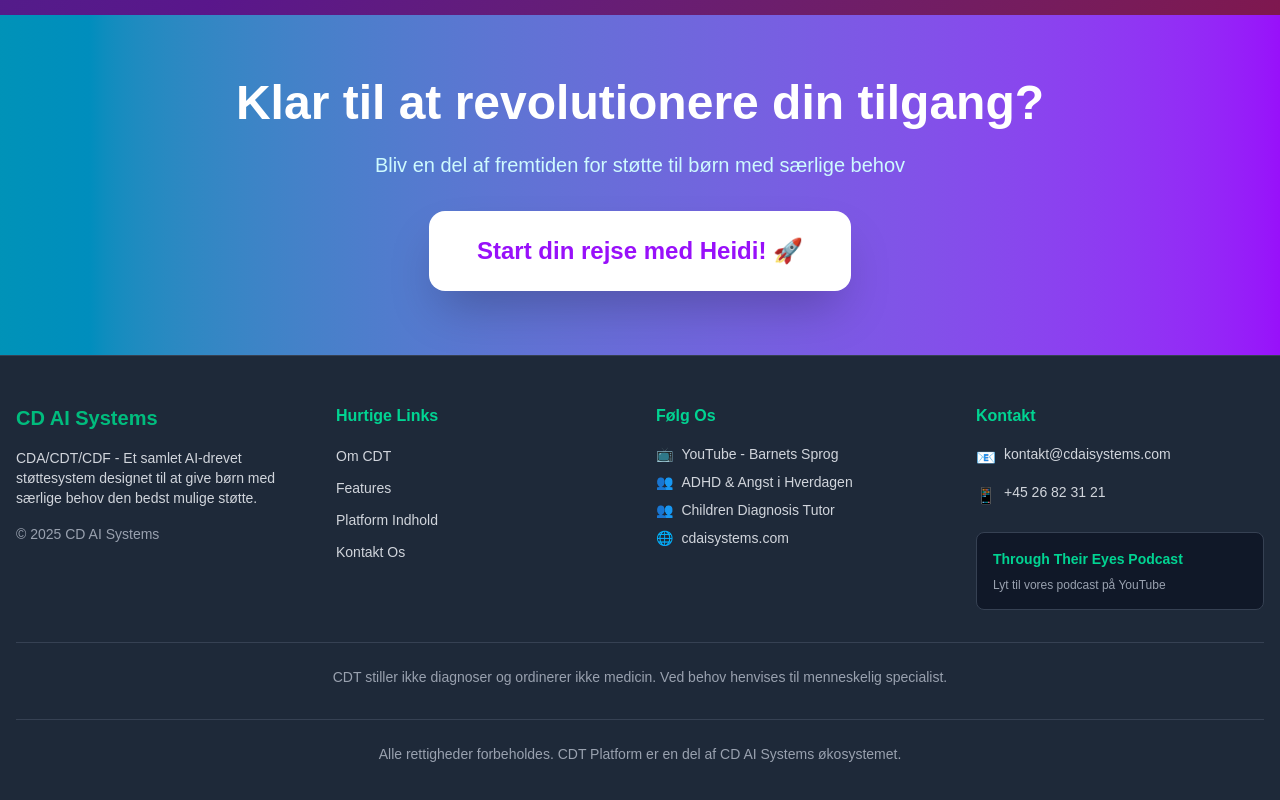
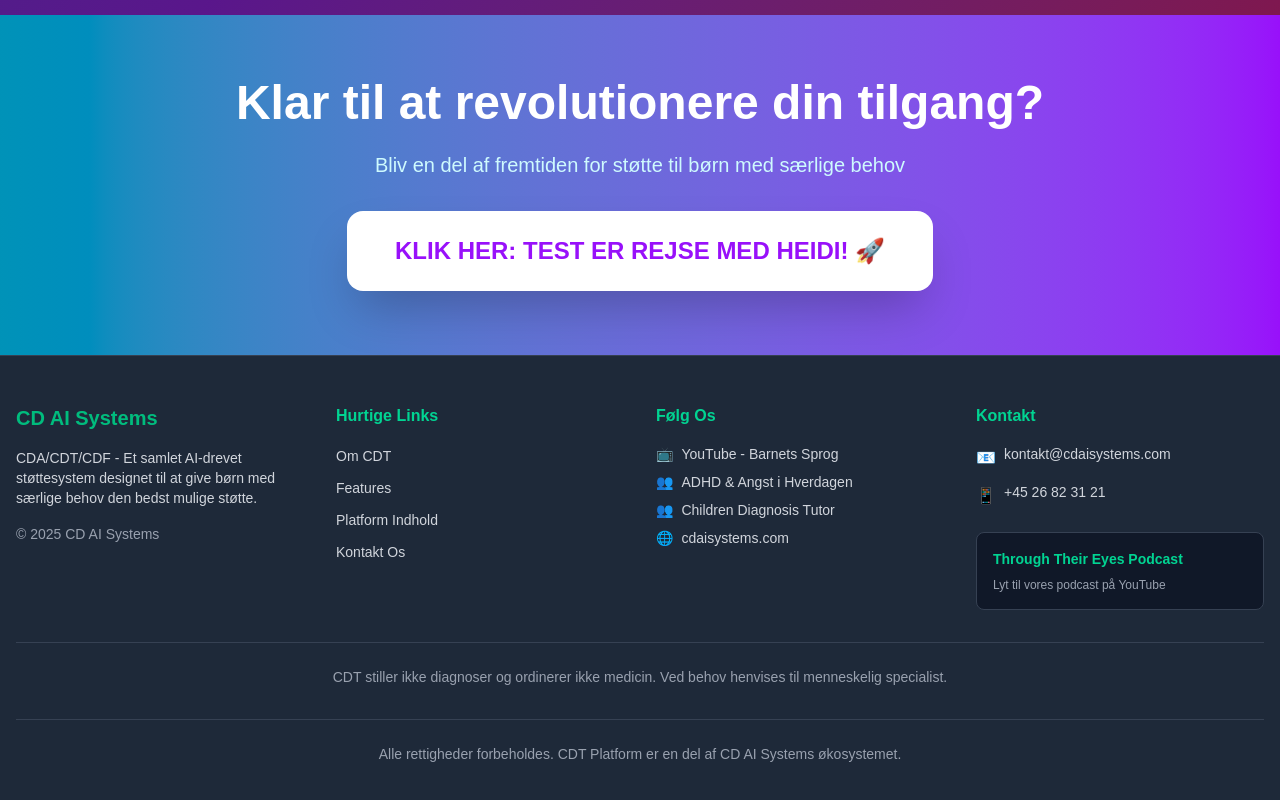
Before and after one commit to howandt/cdt-website, a Next.js app: page / in a window 1280 px wide. Shown: the part 1889-2689 px from the top of the page. Built offline with nearby package versions, Linux system fonts and the light colour scheme.

Commit message:
Tilføjet heidis rejse

```diff
--- a/app/page.tsx
+++ b/app/page.tsx
@@ -161,7 +161,7 @@
             href="/platform"
             className="inline-block bg-white text-purple-600 font-black py-6 px-12 rounded-2xl text-xl md:text-2xl transition-all duration-300 transform hover:scale-105 shadow-2xl hover:shadow-white/25"
           >
-            Start din rejse med Heidi! 🚀
+            KLIK HER: TEST ER REJSE MED HEIDI! 🚀
           </a>
         </div>
       </section>
```
